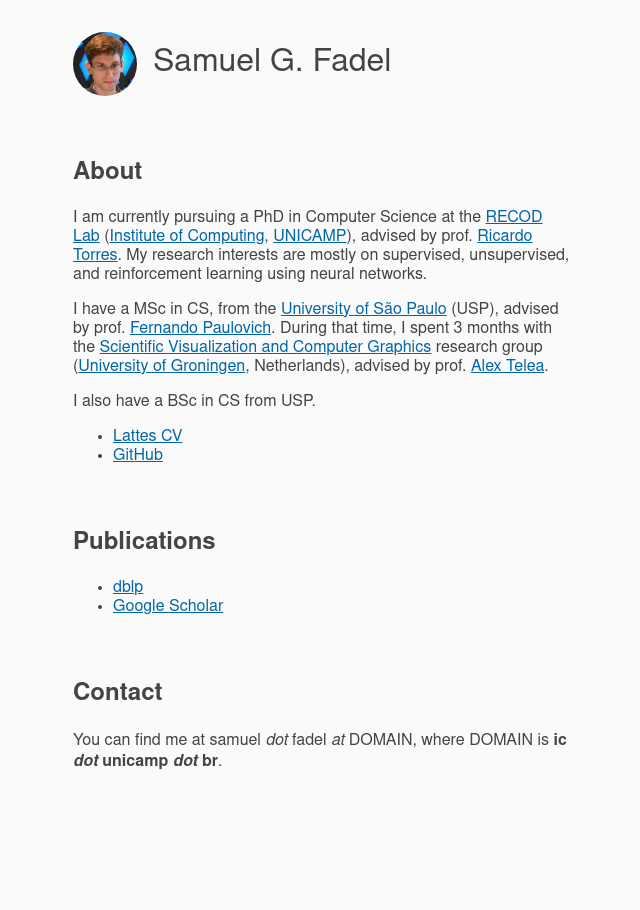
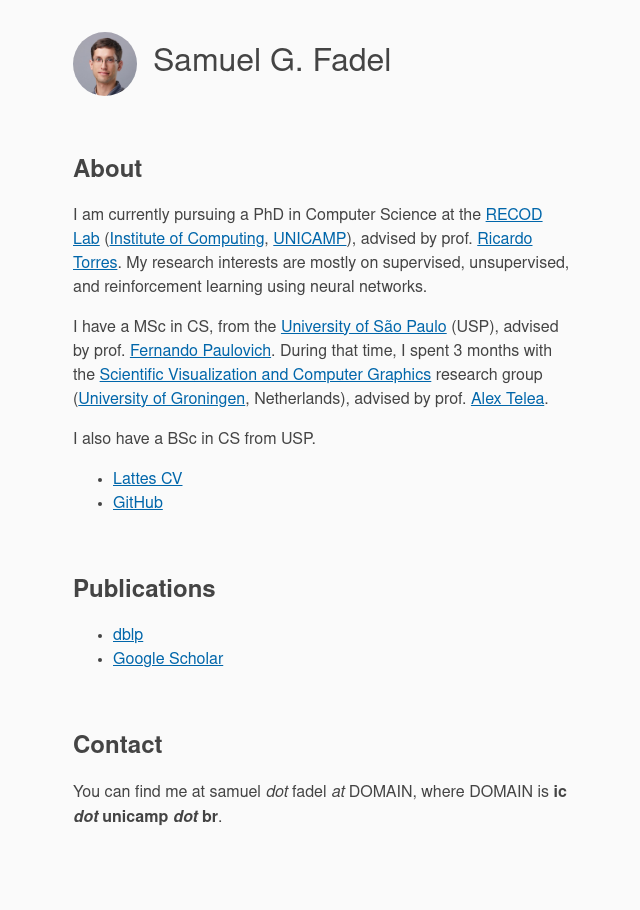
Before and after one commit to jayflyaway/fadel.github.io, a Jekyll site: the page built from README.md, in a window 1280 px wide. Shown: the whole page, without its empty margins (317-957 px from the left). Built offline with Jekyll 4.4.1, drawn with Linux system fonts in a browser that asks for light colours; our own code applies the rules of GitHub Pages for plain Markdown files.

Commit message:
Update picture, line height, and default font family.

```diff
--- a/_layouts/default.html
+++ b/_layouts/default.html
@@ -10,7 +10,8 @@
   <link rel="stylesheet" href="css/normalize.css">
   <style type="text/css">
     body {
-      font-family: "Nimbus Sans", "Helvetica", sans-serif;
+      font-family: "Fira Sans", "Nimbus Sans", "Helvetica", sans-serif;
+      line-height: 1.5em;
       background-color: #fafafa;
       color: #444444;
       margin: 2rem 1rem;
```
Also changed, not shown: img/fadel.jpg.
